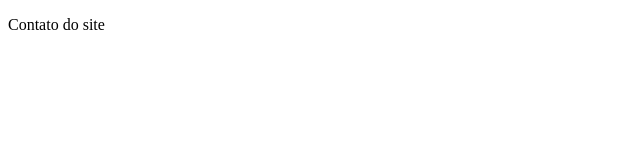
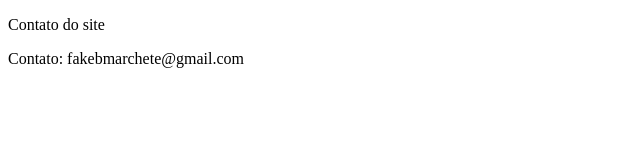
Before and after one commit to fakebmarchete/github-master, a plain HTML site: page contato.html in a window 1280 px wide. Shown: the whole page, without its empty margins (0-640 px from the left). Drawn offline with Linux system fonts and the light colour scheme.

Commit message:
ajuste da pagina de contato #5

```diff
--- a/contato.html
+++ b/contato.html
@@ -8,5 +8,6 @@
 </head>
 <body>
     <p>Contato do site</p>
+    <p>Contato: fakebmarchete@gmail.com</p>
 </body>
 </html>
```
